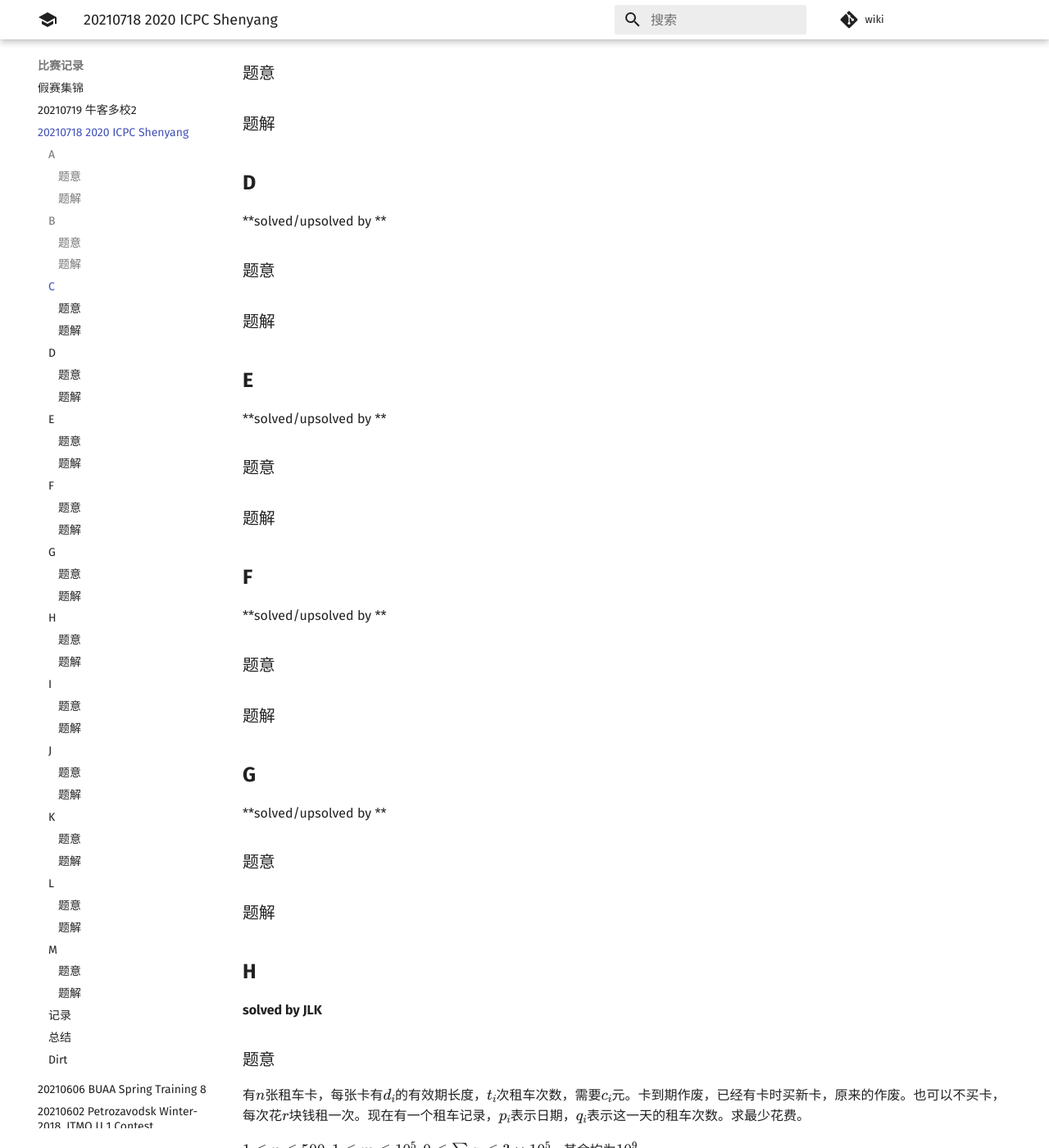
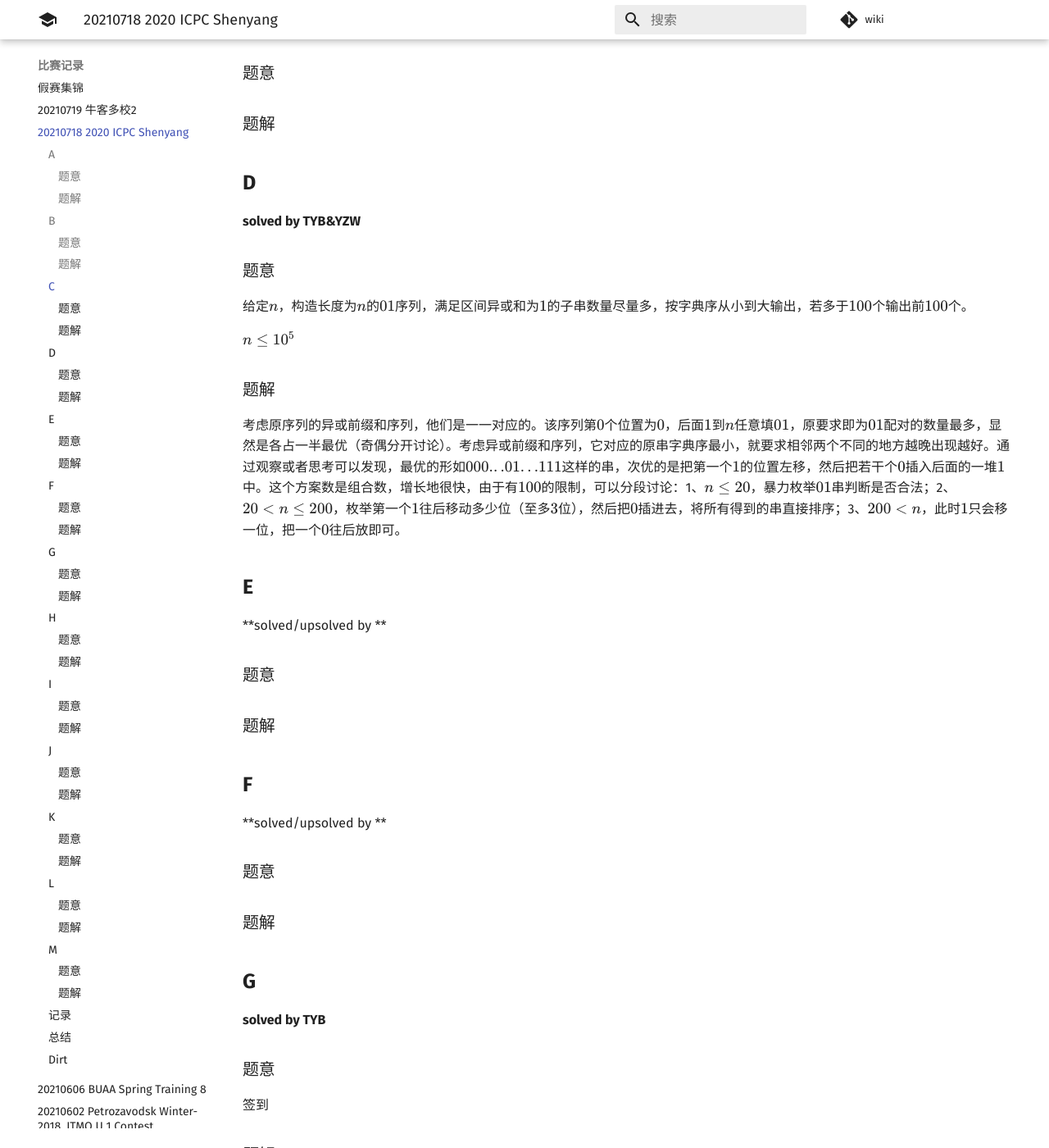
Before and after one commit to PoorMath/PoorMath.github.io, an MkDocs documentation site: the page built from docs/contest/20210718 2020 ICPC Shenyang.md, in a window 1280 px wide and 1400 px high, scrolled down 892 px. Shown: the whole window at 82% size. Built offline with MkDocs 1.6.1 and Material for MkDocs 9.7.7, drawn with Linux system fonts in a browser that asks for light colours; comment, search, counter and statistics services are not loaded; some of the changed text lies outside the part shown.

Commit message:
Update 20210718 2020 ICPC Shenyang.md

```diff
--- a/docs/contest/20210718 2020 ICPC Shenyang.md
+++ b/docs/contest/20210718 2020 ICPC Shenyang.md
@@ -42,15 +42,17 @@
 
 ## **D**
 
-**solved/upsolved by **
+**solved by TYB&YZW**
 
 ### 题意
 
+给定$n$，构造长度为$n$的$01$序列，满足区间异或和为$1$的子串数量尽量多，按字典序从小到大输出，若多于$100$个输出前$100$个。
 
+$n\le 10^5$
 
 ### 题解
 
-
+考虑原序列的异或前缀和序列，他们是一一对应的。该序列第$0$个位置为$0$，后面$1$到$n$任意填$01$，原要求即为$01$配对的数量最多，显然是各占一半最优（奇偶分开讨论）。考虑异或前缀和序列，它对应的原串字典序最小，就要求相邻两个不同的地方越晚出现越好。通过观察或者思考可以发现，最优的形如$000...01...111$这样的串，次优的是把第一个$1$的位置左移，然后把若干个$0$插入后面的一堆$1$中。这个方案数是组合数，增长地很快，由于有$100$的限制，可以分段讨论：1、$n\le20$，暴力枚举$01$串判断是否合法；2、$20<n\le200$，枚举第一个$1$往后移动多少位（至多$3$位），然后把$0$插进去，将所有得到的串直接排序；3、$200<n$，此时$1$只会移一位，把一个$0$往后放即可。
 
 ## **E**
 
@@ -78,15 +80,15 @@
 
 ## **G**
 
-**solved/upsolved by **
+**solved by TYB**
 
 ### 题意
 
-
+签到
 
 ### 题解
 
-
+签到
 
 ## **H**
 
@@ -194,6 +196,8 @@ D过了(3:45)之后敲H，WA了。仔细读题后发现没处理好$q_i=0$的情
 
 总体来说还是比较满意的，在Au中部，以后再接再厉吧。
 
+TYB：加强Case讨论能力和对模板熟悉程度，不要再抄错板子了。
+
 ## **Dirt**
 
 E(-1)
```
